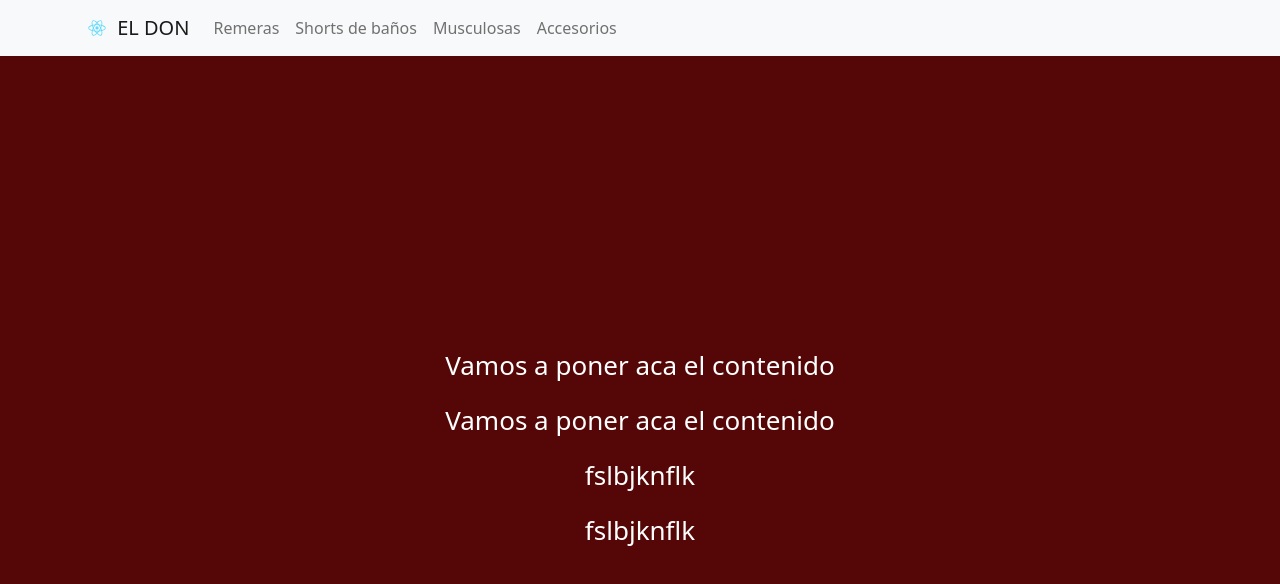
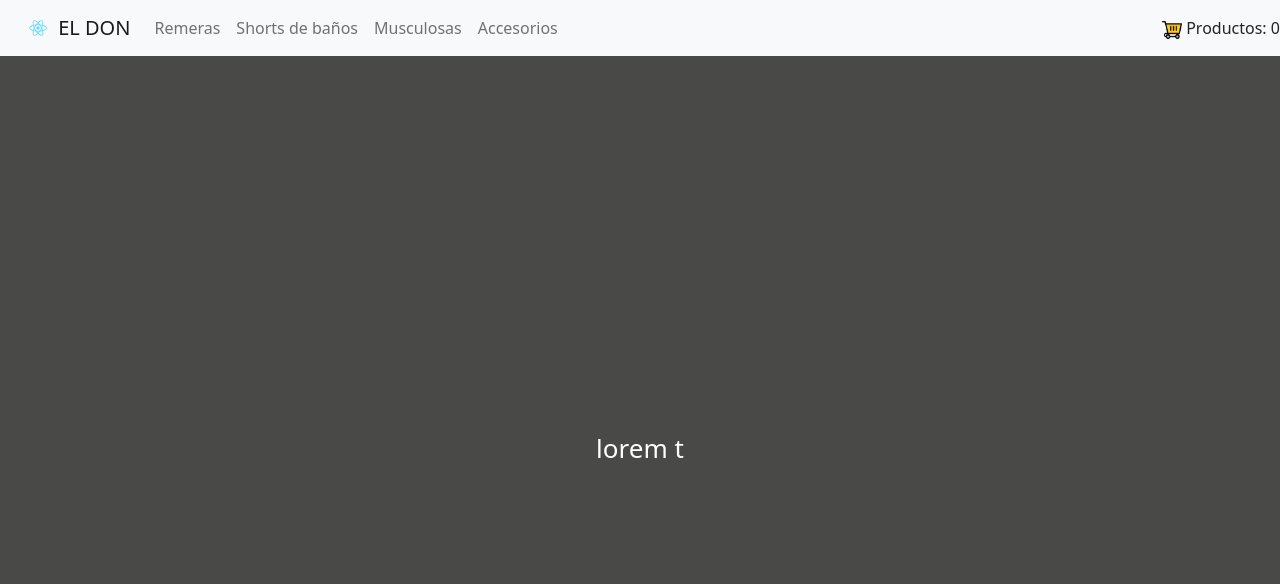
Before and after one commit to nestorbeer/my-app-nexcommerce, a React (Create React App) app: page / in a window 1280 px wide. Shown: the top 584 px of the page. Built offline with nearby package versions, Linux system fonts and the light colour scheme.

Commit message:
entrega 3

```diff
--- a/src/App.css
+++ b/src/App.css
@@ -14,7 +14,7 @@
 }
 
 .App-header {
-  background-color: #550707;
+  background-color: #494948;
   min-height: 100vh;
   display: flex;
   flex-direction: column;
--- a/src/App.js
+++ b/src/App.js
@@ -4,19 +4,18 @@ import './components/NavBar.js';
 import React, { useState } from 'react';
 import NavBar from './components/NavBar.js';
 import 'bootstrap/dist/css/bootstrap.min.css';
+import ItemListContainer from './containers/ItemListContainer';
+function App() {
 
-function App() {
   const [title, setTitle] = useState('EL DON')
   const handleTitle = () => setTitle('TIENDA EL DON')
+
 
   return (
     <div className="App">
       <NavBar brand={title} value='2' ontitle={handleTitle}/>
       <header className="App-header">
-      <p>Vamos a poner aca el contenido</p>
-      <p>Vamos a poner aca el contenido</p>
-      <p>fslbjknflk</p>
-      <p>fslbjknflk</p>
+        <ItemListContainer/>
       </header>
     </div>
   );
--- a/src/components/CartWidget.css
+++ b/src/components/CartWidget.css
@@ -0,0 +1,5 @@
+.CartWidget-logo {
+    height: 20px;
+    padding-left: 0px;
+    pointer-events: none;
+}
--- a/src/components/CartWidget.js
+++ b/src/components/CartWidget.js
@@ -0,0 +1,14 @@
+import React from 'react';
+import icon from '../shopping-cart.png';
+import './CartWidget.css';
+
+function CartWidget(props)
+{
+    return(
+        <div className="CartWidget">
+            <img src={icon} alt="" className="CartWidget-logo"></img> Productos: {props.cantidad}
+        </div>
+
+    )
+}
+export default CartWidget;
--- a/src/components/NavBar.js
+++ b/src/components/NavBar.js
@@ -2,6 +2,7 @@ import logo from '../logo.svg';
 import React from 'react';
 import { Container, Navbar, Nav } from 'react-bootstrap';
 import 'bootstrap/dist/css/bootstrap.min.css';
+import CarttWidget from './CartWidget.js'
 const alertName = () => alert('hola')
 
 function NavBar(props) {
@@ -26,6 +27,7 @@ function NavBar(props) {
         <Nav.Link href="#">Accesorios</Nav.Link>
       </Nav>
       </Container>
+      <CarttWidget cantidad="0" />
     </Navbar>
 </div>
   )
--- a/src/containers/ItemListContainer.js
+++ b/src/containers/ItemListContainer.js
@@ -0,0 +1,10 @@
+
+function ItemListContainer(props)
+{
+    return(
+        <div>
+            <p>lorem t</p>
+        </div>
+    )
+}
+export default ItemListContainer;
```
Also changed, not shown: src/shopping-cart.png (added).
